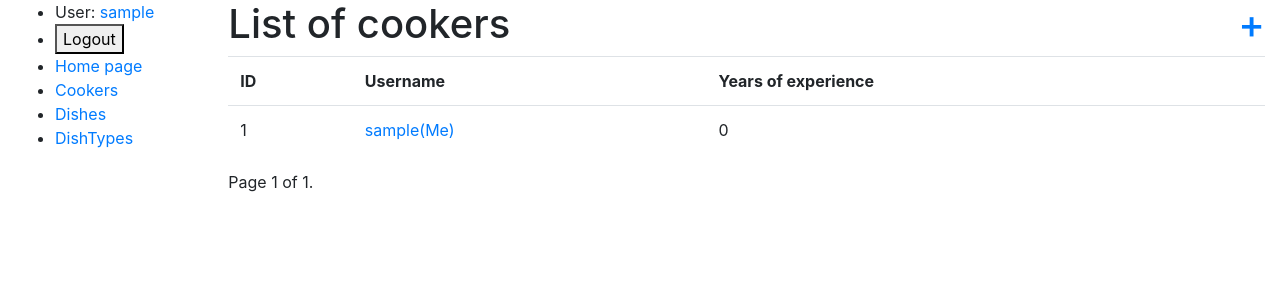
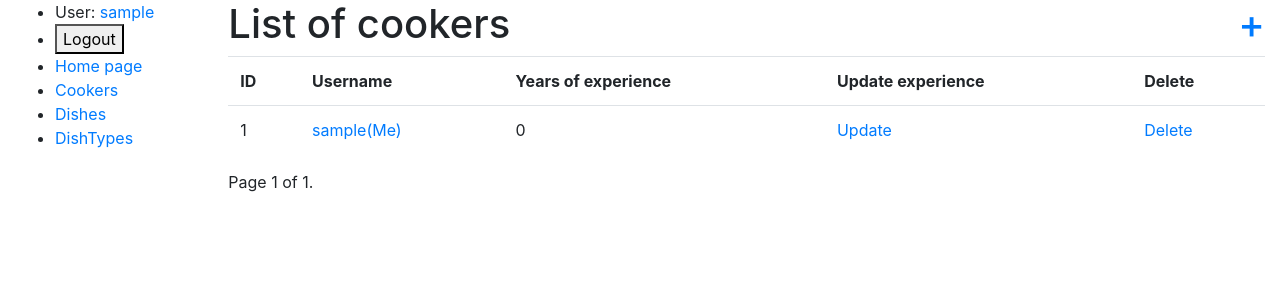
Before and after one commit to dryzhenko/restaurant_kitchen_service, a Django app: page /cook/ in a window 1280 px wide. Shown: the top 300 px of the page. Run offline with Django 5.2, Linux system fonts and the light colour scheme; the visitor is signed in with stand-in values (Sample User, id 1); data comes from the database, SQL or seed files in the repository.

Commit message:
add delitionpage for cook and add update experience & delete buttons

```diff
--- a/templates/catalog/cook_list.html
+++ b/templates/catalog/cook_list.html
@@ -8,12 +8,16 @@
       <th>ID</th>
       <th>Username</th>
       <th>Years  of experience</th>
+      <th>Update experience</th>
+      <th>Delete</th>
     </tr>
   {% for cook in cook_list %}
     <tr>
       <td>{{ cook.id }}</td>
       <td><a href="{% url 'catalog:cook-detail' pk=cook.id %}">{{ cook.username }}{% if cook == user %}(Me){% endif %}</a></td>
       <td>{{ cook.years_of_experience}}</td>
+      <td><a href="{% url 'catalog:cook-update' pk=cook.id %}">Update</a></td>
+      <td><a href="{% url 'catalog:cook-delete' pk=cook.id %}">Delete</a></td>
     </tr>
   {% endfor %}
   </table>
```
Also changed, not shown: templates/catalog/cook_confirm_delete.html (added, +10 -0 lines).
